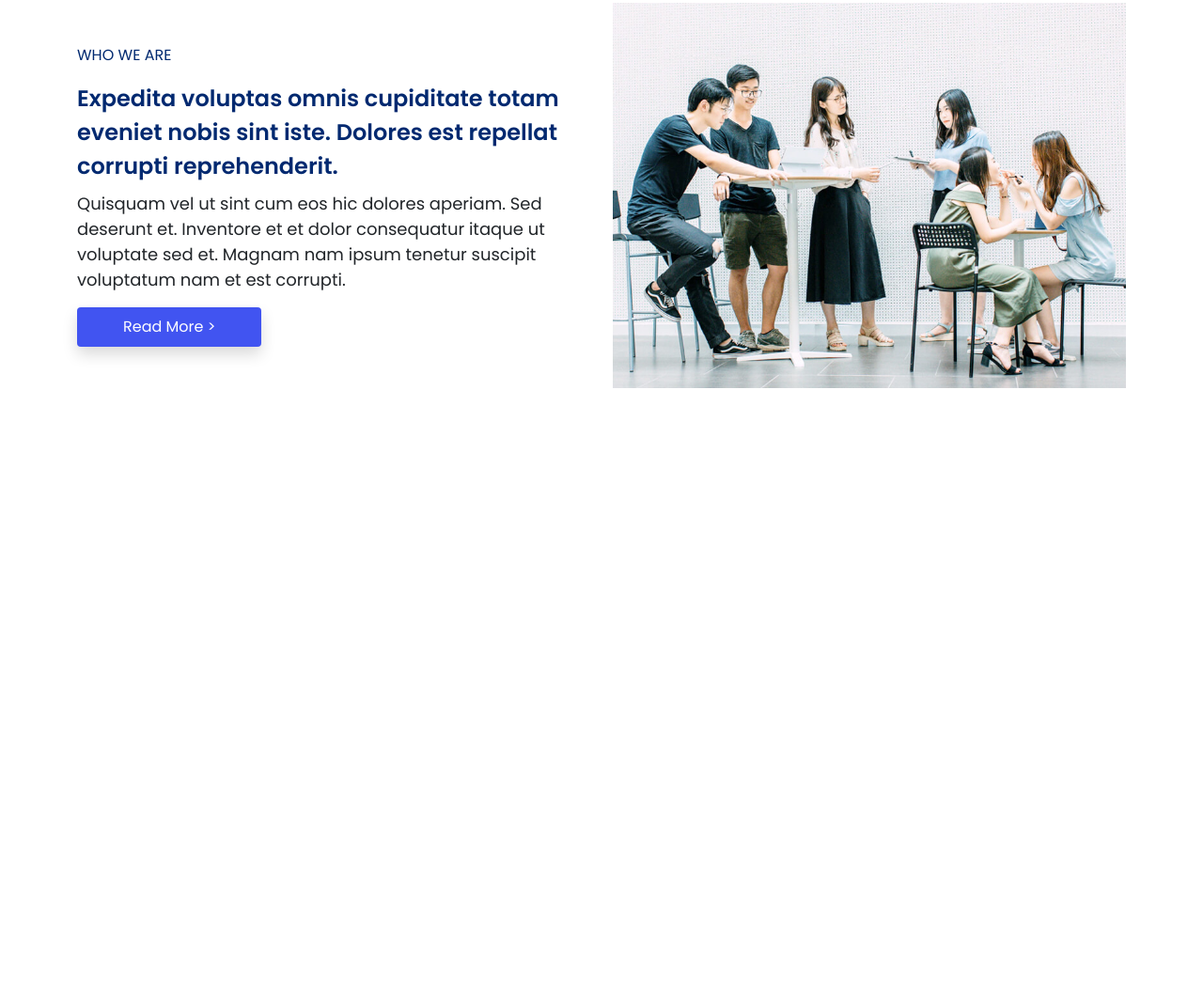
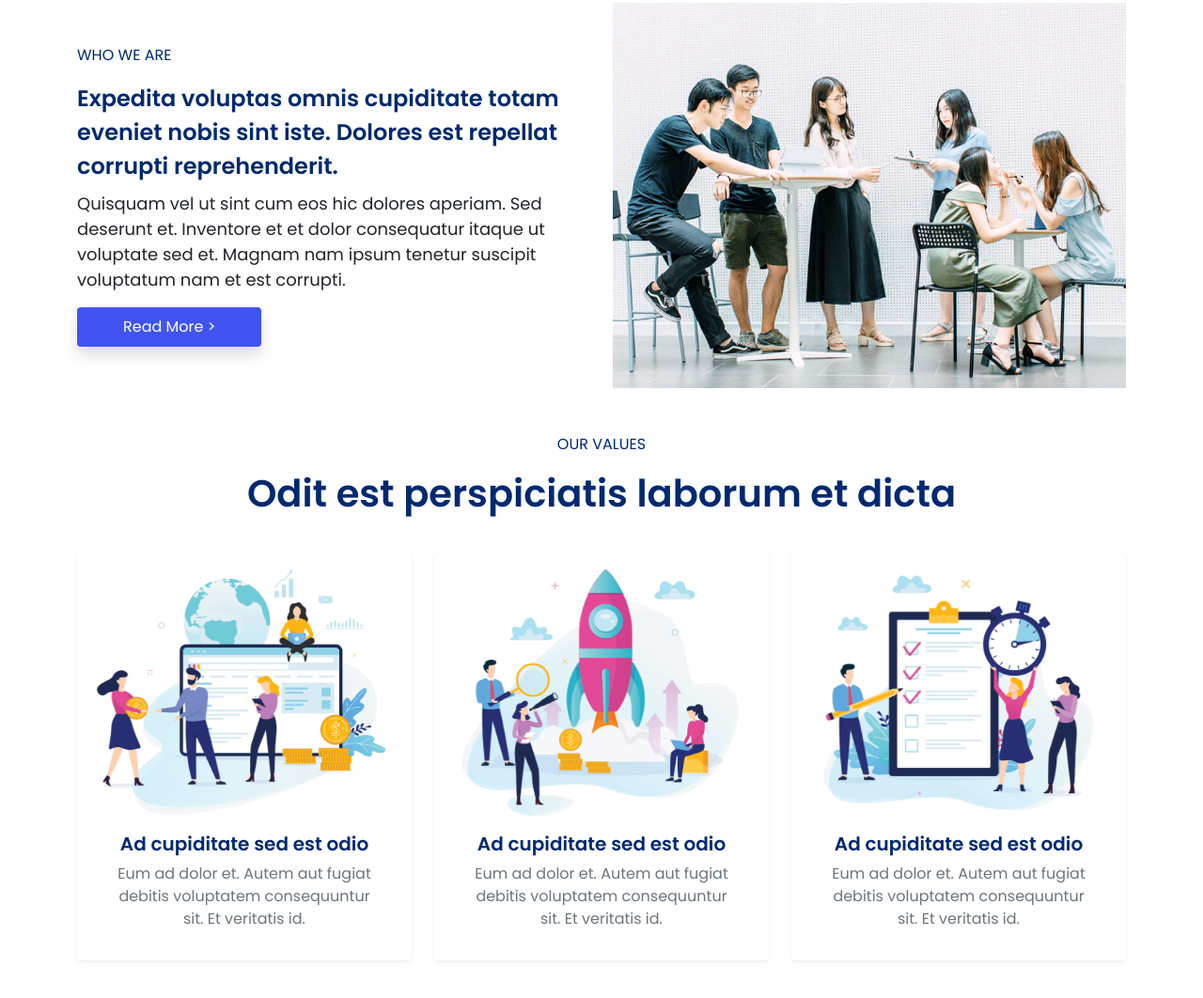
Before and after one commit to Suprio-Das/Flexstart, a plain HTML site: page index.html in a window 1280 px wide. Shown: the part 598-1660 px from the top of the page at 94% size. Before the commit the page ends 1059 px from the top, so only its background shows below. Drawn offline with nearby package versions, Linux system fonts and the light colour scheme.

Commit message:
Value section added

```diff
--- a/index.html
+++ b/index.html
@@ -56,7 +56,7 @@
       </nav>
       <!-- navbar ends here -->
       <!-- hero section starts here -->
-      <section class="container mt-2 ">
+      <section class="container mt-2 mb-5 ">
         <div class="row d-flex align-items-center justify-content-center ">
           <div class="col-md-6 order-1 ">
             <h1 class="fw-bold display-5 common-color lh-base ">We offer modern solutions for growing your business</h1>
@@ -83,6 +83,44 @@
           </div>
         </div>
       </section>
+      <!-- about us section ends here -->
+      <!-- values section starts here -->
+      <section class="container mb-5 mt-5">
+        <div class="text-center">
+          <p class="fs-6 common-color">OUR VALUES</p>
+          <h1 class="fw-bold common-color">Odit est perspiciatis laborum et dicta</h1>
+        </div>
+        <!-- value cards here -->
+        <div class="row row-cols-1 row-cols-md-3 g-4 p text-center mt-3 ">
+          <div class="col">
+            <div class="card h-100 p-3 border-0 shadow-sm value-card-1">
+              <img src="Images/values-1.png" class="card-img-top" alt="value-1 image">
+              <div class="card-body">
+                <h5 class="card-title common-color fw-bold ">Ad cupiditate sed est odio</h5>
+                <p class="card-text text-secondary fs-6">Eum ad dolor et. Autem aut fugiat debitis voluptatem consequuntur sit. Et veritatis id.</p>
+              </div>
+            </div>
+          </div>
+          <div class="col">
+            <div class="card h-100 p-3 border-0 shadow-sm value-card-2">
+              <img src="Images/values-2.png" class="card-img-top img-fluid " alt="value-1 image">
+              <div class="card-body">
+                <h5 class="card-title common-color fw-bold ">Ad cupiditate sed est odio</h5>
+                <p class="card-text text-secondary fs-6">Eum ad dolor et. Autem aut fugiat debitis voluptatem consequuntur sit. Et veritatis id.</p>
+              </div>
+            </div>
+          </div>
+          <div class="col">
+            <div class="card h-100 p-3 border-0 shadow-sm value-card-3">
+              <img src="Images/values-3.png" class="card-img-top" alt="value-1 image">
+              <div class="card-body">
+                <h5 class="card-title common-color fw-bold ">Ad cupiditate sed est odio</h5>
+                <p class="card-text text-secondary fs-6">Eum ad dolor et. Autem aut fugiat debitis voluptatem consequuntur sit. Et veritatis id.</p>
+              </div>
+            </div>
+          </div>
+        </div>
+      </section>
     <!-- bootstrap JS relation -->
     <script src="https://cdn.jsdelivr.net/npm/bootstrap@5.0.2/dist/js/bootstrap.bundle.min.js" integrity="sha384-MrcW6ZMFYlzcLA8Nl+NtUVF0sA7MsXsP1UyJoMp4YLEuNSfAP+JcXn/tWtIaxVXM" crossorigin="anonymous"></script>
 </body>
--- a/styles.css
+++ b/styles.css
@@ -29,3 +29,16 @@ body{
 .nav-link{
     color:#4154f1 !important;
 }
+/* value card styles */
+.value-card-1:hover{
+    box-shadow: rgba(240, 46, 170, 0.4) -5px 5px, rgba(240, 46, 170, 0.3) -10px 10px, rgba(240, 46, 170, 0.2) -15px 15px, rgba(240, 46, 170, 0.1) -20px 20px, rgba(240, 46, 170, 0.05) -25px 25px !important;
+    transition-duration: 0.5s;
+}
+.value-card-2:hover{
+    box-shadow: rgba(240, 46, 170, 0.4) 0px 5px, rgba(240, 46, 170, 0.3) 0px 10px, rgba(240, 46, 170, 0.2) 0px 15px, rgba(240, 46, 170, 0.1) 0px 20px, rgba(240, 46, 170, 0.05) 0px 25px !important;
+    transition-duration: 0.5s;
+}
+.value-card-3:hover{
+    box-shadow: rgba(240, 46, 170, 0.4) 5px 5px, rgba(240, 46, 170, 0.3) 10px 10px, rgba(240, 46, 170, 0.2) 15px 15px, rgba(240, 46, 170, 0.1) 20px 20px, rgba(240, 46, 170, 0.05) 25px 25px !important;
+    transition-duration: 0.5s;
+}
```
